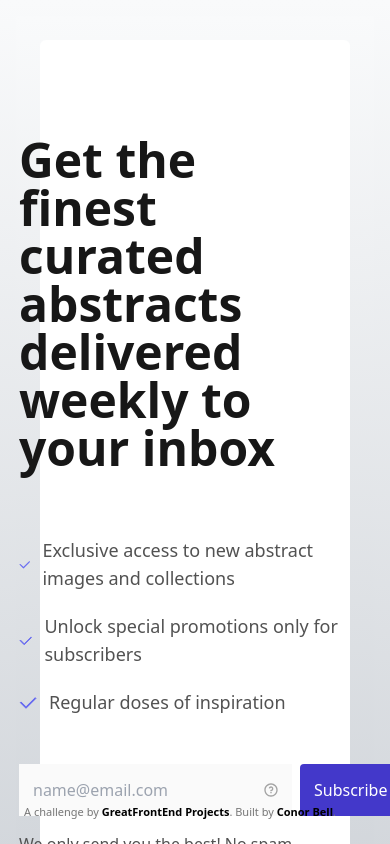
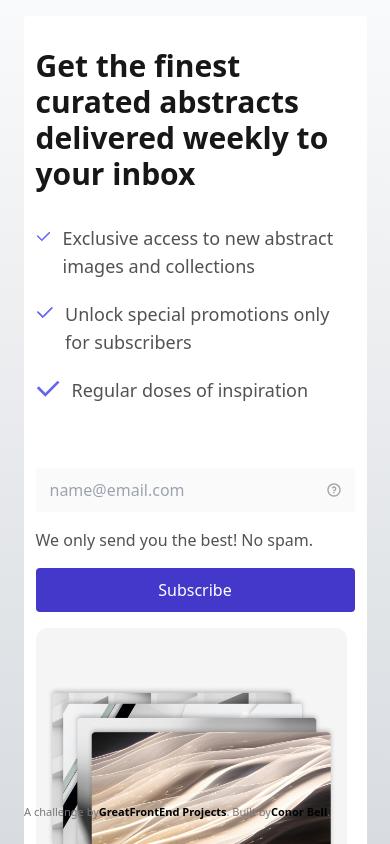
Before and after one commit to conorbell/greatfrontend-newsletter-section, a React (Vite) app: page / in a window 390 px wide. Shown: the top 844 px of the page. Built offline with nearby package versions, Linux system fonts and the light colour scheme.

Commit message:
mobile layout complete, styles for the form itself is set. need to add error messages for form and success toast

```diff
--- a/index.html
+++ b/index.html
@@ -8,17 +8,7 @@
   </head>
   <body>
     <div id="root"></div>
-    <footer class="credits">
-      A challenge by
-      <a
-        href="https://www.greatfrontend.com/projects?ref=challenges"
-        target="_blank"
-        >GreatFrontEnd Projects</a
-      >. Built by
-      <a href="https://www.greatfrontend.com/u/conorbell" target="_blank"
-        >Conor Bell</a
-      >.
-    </footer>
+
     <script type="module" src="/src/main.tsx"></script>
   </body>
 </html>
--- a/src/App.css
+++ b/src/App.css
@@ -2,16 +2,15 @@
 @tailwind components;
 @tailwind utilities;
 
-/* html {
-  display: flex;
-  flex-direction: column;
-} */
-
 #root {
   background-image: linear-gradient(to bottom, #f9fafb, #d2d6db);
 
-  padding: 16px;
   min-height: 100vh;
+}
+
+* {
+  box-sizing: border-box;
+  margin: 0;
 }
 
 .credits {
--- a/src/App.tsx
+++ b/src/App.tsx
@@ -1,16 +1,16 @@
 import './App.css';
 import { ToastContainer } from 'react-toastify';
 import 'react-toastify/dist/ReactToastify.css';
+import Footer from './components/Footer';
 
 import NewsLetter from './components/NewsLetter';
 
 function App() {
   return (
     <>
-      <main className='w-full h-[100vh] py-6 px-6 bg-gradient-to-bottom'>
-        <NewsLetter />
-        <ToastContainer />
-      </main>
+      <NewsLetter />
+      <ToastContainer />
+      <Footer />
     </>
   );
 }
--- /dev/null
+++ b/src/components/Footer.tsx
@@ -0,0 +1,22 @@
+import React from 'react';
+
+type Props = {};
+
+export default function Footer() {
+  return (
+    <footer className='credits '>
+      A challenge by
+      <a
+        href='https://www.greatfrontend.com/projects?ref=challenges'
+        target='_blank'
+      >
+        GreatFrontEnd Projects
+      </a>
+      . Built by
+      <a href='https://www.greatfrontend.com/u/conorbell' target='_blank'>
+        Conor Bell
+      </a>
+      .
+    </footer>
+  );
+}
--- a/src/components/NewsLetter.tsx
+++ b/src/components/NewsLetter.tsx
@@ -1,21 +1,50 @@
 import React from 'react';
 import Form from './Form';
-
+import { useState } from 'react';
+import { toast } from 'react-toastify';
 type Props = {};
 
 export default function NewsLetter({}: Props) {
+  const [success, setSuccess] = useState('');
+  const [error, setError] = useState('');
+
+  const handleSubmit = (e) => {
+    e.preventDefault();
+    const formData = new FormData(e.target);
+
+    const email = formData.get('email');
+    console.log('formData', email);
+
+    fetch('https://www.greatfrontend.com/api/projects/challenges/newsletter', {
+      method: 'POST',
+      body: JSON.stringify({ email: email }),
+    })
+      .then(async (response) => {
+        console.log('response', response);
+        if (response.status === 200) {
+          const data = await response.json();
+          toast.success(data.message);
+        }
+      })
+      .catch((error) => {
+        console.log('error', error);
+      });
+  };
   return (
-    <section className='bg-white flex justify-center items-center gap-8 self-stretch px-8 p-4 py-24 rounded-md'>
-      <div className='flex flex-col gap-12 grow'>
-        <div className='flex flex-col gap-16 self-stretch'>
-          <h2 className='font-semibold text-5xl text-neutral-900'>
+    <main className='page-container flex justify-center  p-4 '>
+      <section className='newsletter-container  max-w-[343px] py-8  bg-white rounded md:max-w-[768px] lg:max-w-[1440px]'>
+        <section className='content-container flex flex-col gap-4 px-3 '>
+          <article className='title-list_container flex flex-col gap-8 '>
+            <h2 className='font-semibold text-3xl text-neutral-900'>
               Get the finest curated abstracts delivered weekly to your inbox
             </h2>
-          <ul className='flex flex-col gap-5 self-stretch'>
-            <li className='flex items-center gap-3 self-stretch'>
+
+            <ul className='feature-list flex flex-col gap-5'>
+              <li className='flex flex-row gap-3'>
                 <svg
-                width='18'
-                height='13'
+                  className=''
+                  width='24'
+                  height='24'
                   viewBox='0 0 18 13'
                   fill='none'
                   xmlns='http://www.w3.org/2000/svg'
@@ -30,10 +59,10 @@ export default function NewsLetter({}: Props) {
                   Exclusive access to new abstract images and collections
                 </span>
               </li>
-            <li className='flex items-center gap-3 self-stretch'>
+              <li className='flex flex-row gap-3'>
                 <svg
-                width='18'
-                height='13'
+                  width='24'
+                  height='24'
                   viewBox='0 0 18 13'
                   fill='none'
                   xmlns='http://www.w3.org/2000/svg'
@@ -48,10 +77,10 @@ export default function NewsLetter({}: Props) {
                   Unlock special promotions only for subscribers
                 </span>
               </li>
-            <li className='flex items-center gap-3 self-stretch'>
+              <li className='flex flex-row gap-3'>
                 <svg
-                width='18'
-                height='13'
+                  width='24'
+                  height='24'
                   viewBox='0 0 18 13'
                   fill='none'
                   xmlns='http://www.w3.org/2000/svg'
@@ -67,17 +96,49 @@ export default function NewsLetter({}: Props) {
                 </span>
               </li>
             </ul>
+          </article>
+
+          <section className='form-section w-[100%] mt-12'>
+            <form
+              autoComplete='off'
+              className='email flex flex-col gap-4 focus:ring-blue-700'
+              onSubmit={handleSubmit}
+            >
+              <div className='flex items-center px-3.5 py-2.5 my bg-neutral-50 '>
+                <input
+                  type='email'
+                  name='email'
+                  className='flex-1 w-[100%] bg-neutral-50 h-auto '
+                  placeholder='name@email.com'
+                  required
+                />
+                <svg
+                  width='14'
+                  height='14'
+                  viewBox='0 0 14 14'
+                  fill='none'
+                  xmlns='http://www.w3.org/2000/svg'
+                >
+                  <path
+                    d='M6.99992 13.6667C3.31802 13.6667 0.333252 10.6819 0.333252 7.00004C0.333252 3.31814 3.31802 0.333374 6.99992 0.333374C10.6818 0.333374 13.6666 3.31814 13.6666 7.00004C13.6666 10.6819 10.6818 13.6667 6.99992 13.6667ZM6.99992 12.3334C9.94545 12.3334 12.3333 9.94557 12.3333 7.00004C12.3333 4.05452 9.94545 1.66671 6.99992 1.66671C4.0544 1.66671 1.66659 4.05452 1.66659 7.00004C1.66659 9.94557 4.0544 12.3334 6.99992 12.3334ZM6.33325 9.00004H7.66659V10.3334H6.33325V9.00004ZM7.66659 7.90344V8.33337H6.33325V7.33337C6.33325 6.96517 6.63172 6.66671 6.99992 6.66671C7.55219 6.66671 7.99992 6.21897 7.99992 5.66671C7.99992 5.11442 7.55219 4.66671 6.99992 4.66671C6.51479 4.66671 6.11032 5.01219 6.01912 5.47055L4.71146 5.20901C4.92417 4.1395 5.86792 3.33337 6.99992 3.33337C8.28859 3.33337 9.33325 4.37804 9.33325 5.66671C9.33325 6.72371 8.63039 7.61657 7.66659 7.90344Z'
+                    fill='#A3A3A3'
+                  />
+                </svg>
               </div>
-        <div>
-          <Form />
-        </div>
-      </div>
-      <div className='grow h-[608px]'>
-        <img
-          className='w-[592px] h-[608px] object-cover rounded-xl'
-          src='./img/abstract.jpg'
-        />
-      </div>
+              <h2 className='font-normal text-base text-neutral-600'>
+                We only send you the best! No spam.
+              </h2>
+              <button
+                type='submit'
+                className='flex-1 w-[100%] bg-indigo-700 px-3.5 py-2.5 rounded font-medium text-white hover:bg-indigo-800 focus:ring-indigo-800'
+              >
+                Subscribe
+              </button>
+            </form>
           </section>
+          <img className='w-[311px] rounded-xl' src='./img/abstract.jpg' />
+        </section>
+      </section>
+    </main>
   );
 }
```
Lines whose indentation alone changed are shown as unchanged.
